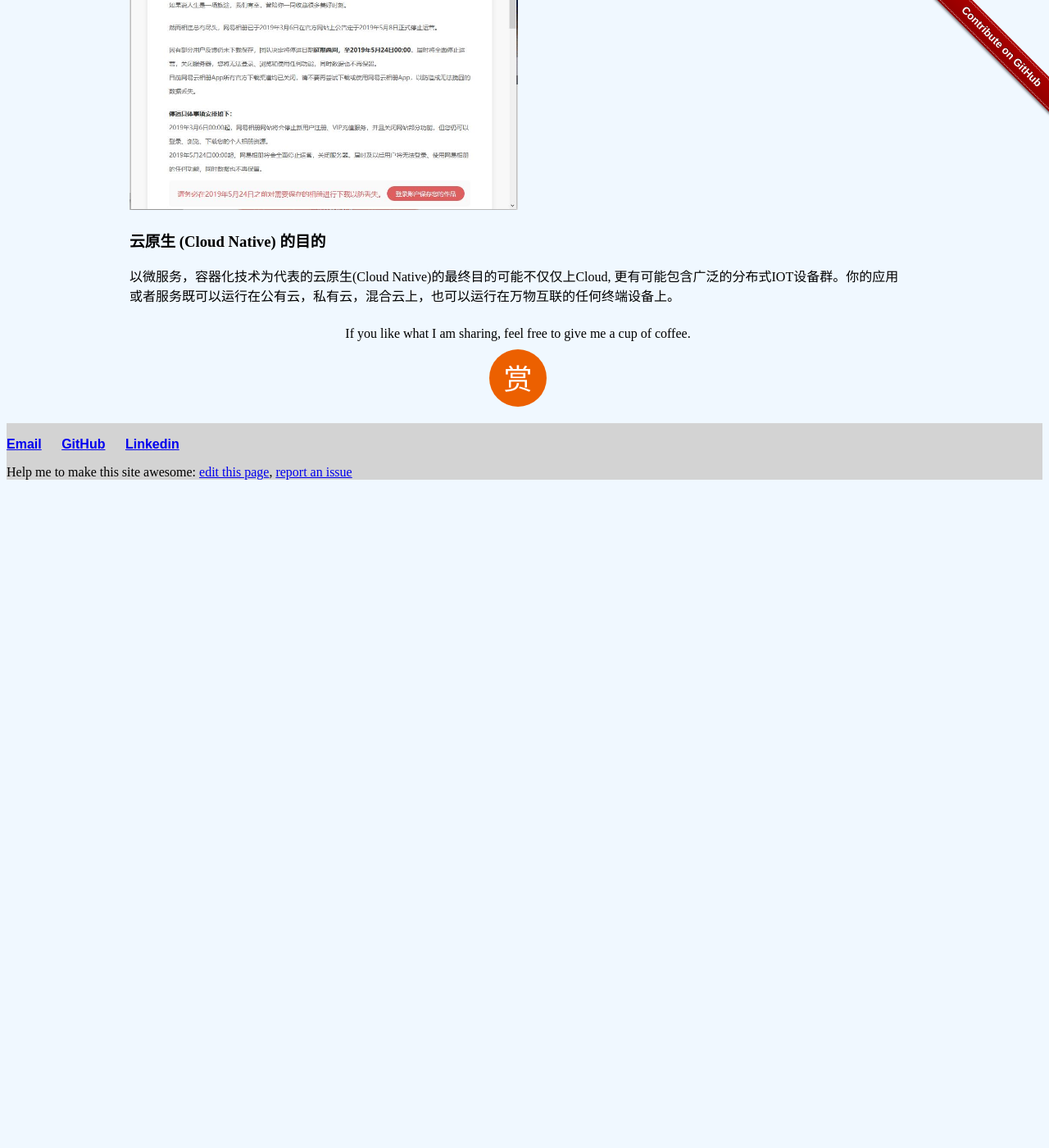
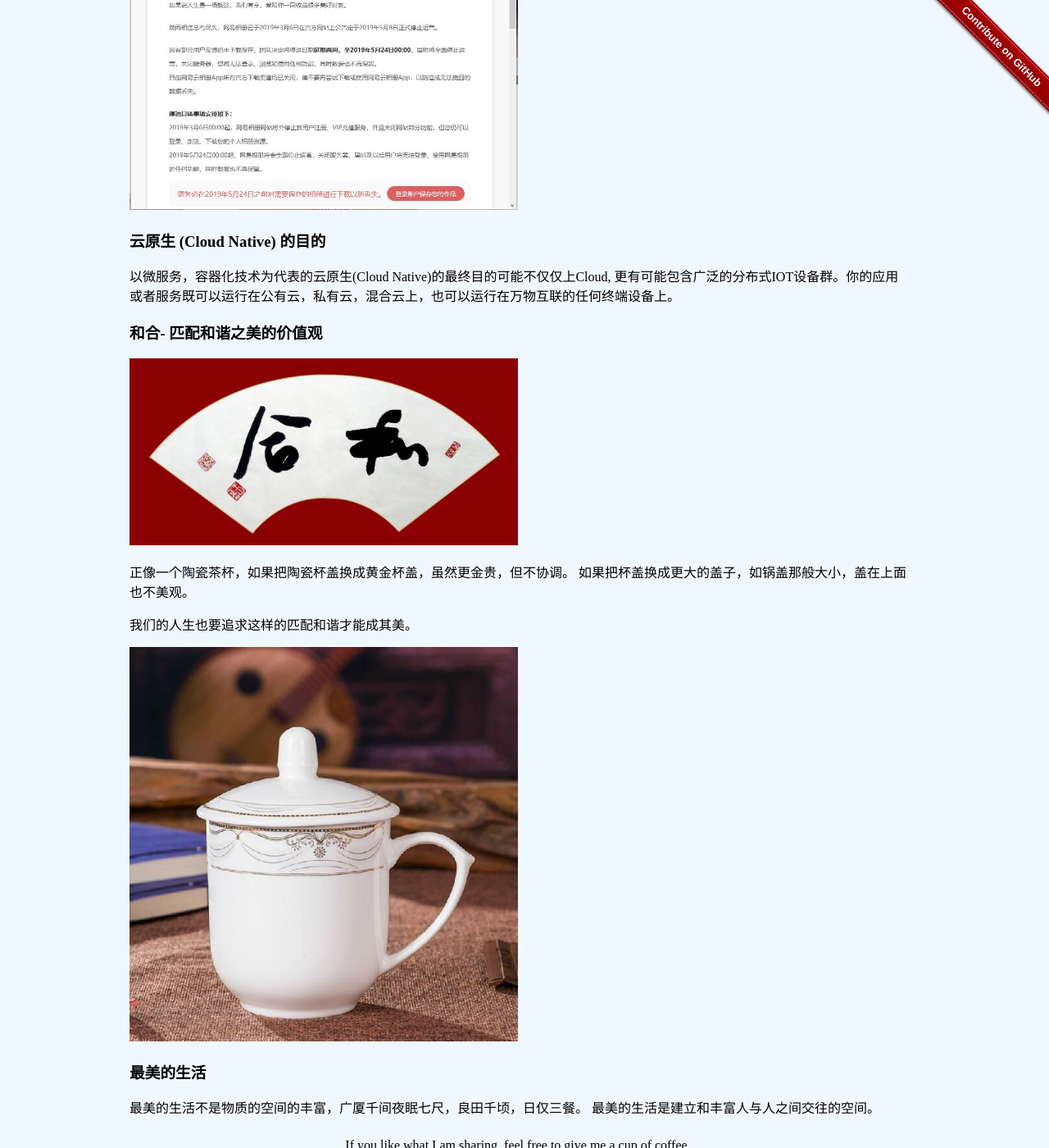
Before and after one commit to liuning0820/liuning0820.github.io, a Jekyll site: the page built from _posts/2019-07-27-mindset-2019.md, in a window 1280 px wide and 1400 px high, scrolled down 2637 px. Shown: the whole window at 82% size. Built offline with Jekyll 4.4.1, drawn with Linux system fonts in a browser that asks for light colours; comment, search, counter and statistics services are not loaded; before the commit the page ends 3238 px from its top, so only the background shows below that.

Commit message:
Added 和合- 匹配和谐之美的价值观

```diff
--- a/_posts/2019-07-27-mindset-2019.md
+++ b/_posts/2019-07-27-mindset-2019.md
@@ -99,3 +99,19 @@ comments: true
 ### 云原生 (Cloud Native) 的目的
 
 以微服务，容器化技术为代表的云原生(Cloud Native)的最终目的可能不仅仅上Cloud, 更有可能包含广泛的分布式IOT设备群。你的应用或者服务既可以运行在公有云，私有云，混合云上，也可以运行在万物互联的任何终端设备上。
+
+### 和合- 匹配和谐之美的价值观
+
+![和合扇面]({{ site.url }}{{site.baseurl}}/images/harmony-hehe.jpg){:height="50%" width="50%"}
+
+正像一个陶瓷茶杯，如果把陶瓷杯盖换成黄金杯盖，虽然更金贵，但不协调。
+如果把杯盖换成更大的盖子，如锅盖那般大小，盖在上面也不美观。
+
+我们的人生也要追求这样的匹配和谐才能成其美。
+
+![陶瓷茶杯]({{ site.url }}{{site.baseurl}}/images/taocichabei.jpg){:height="50%" width="50%"}
+
+### 最美的生活
+
+最美的生活不是物质的空间的丰富，广厦千间夜眠七尺，良田千顷，日仅三餐。
+最美的生活是建立和丰富人与人之间交往的空间。
```
Also changed, not shown: images/harmony-hehe.jpg (added), images/taocichabei.jpg (added).
